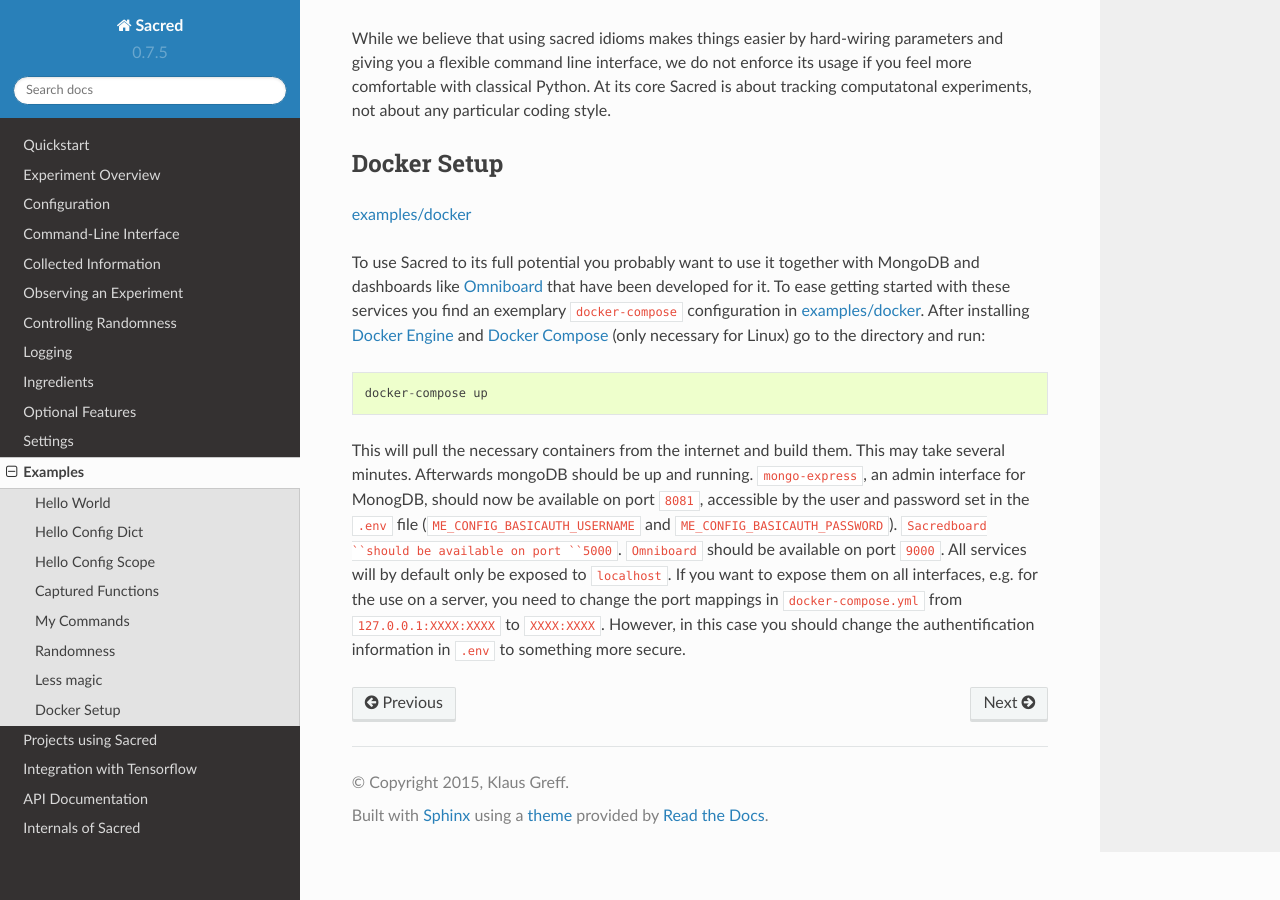
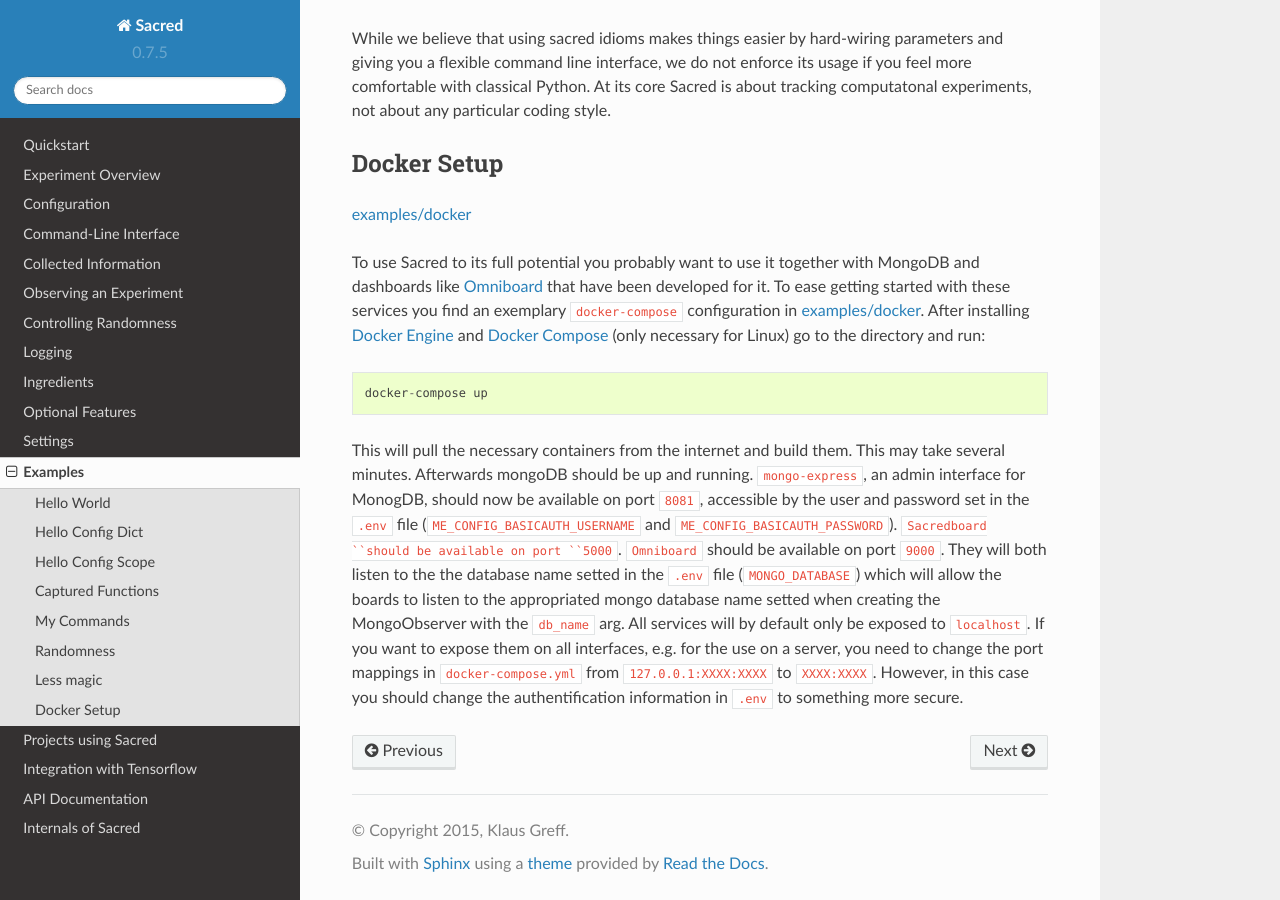
Before and after one commit to IDSIA/sacred, a Sphinx documentation site: the page built from docs/examples.rst, in a window 1280 px wide and 900 px high, scrolled down 2234 px. Built offline with Sphinx 7.4.7 and the Read the Docs theme 2.0.0, drawn with Linux system fonts in a browser that asks for light colours; the version number is read from the project's files by our own code.

Commit message:
added explanation for omniboard
was missing info about the binding with the mongo.

```diff
--- a/docs/examples.rst
+++ b/docs/examples.rst
@@ -97,7 +97,7 @@ minutes.
 Afterwards mongoDB should be up and running. ``mongo-express``, an admin interface for MonogDB, should now
 be available on port ``8081``, accessible by the user and password set in the ``.env`` file (``ME_CONFIG_BASICAUTH_USERNAME``
 and ``ME_CONFIG_BASICAUTH_PASSWORD``). ``Sacredboard ``should be available on port ``5000``. ``Omniboard`` should be
-available on port ``9000``. All services will by default only be exposed to ``localhost``. If you want
+available on port ``9000``. They will both listen to the the database name setted in the ``.env`` file (``MONGO_DATABASE``) which will allow the boards to listen to the appropriated mongo database name setted when creating the MongoObserver with the ``db_name`` arg. All services will by default only be exposed to ``localhost``. If you want
 to expose them on all interfaces, e.g. for the use on a server, you need to change the port mappings
 in ``docker-compose.yml`` from ``127.0.0.1:XXXX:XXXX`` to ``XXXX:XXXX``. However, in this case you should
 change the authentification information in ``.env`` to something more secure.
```
